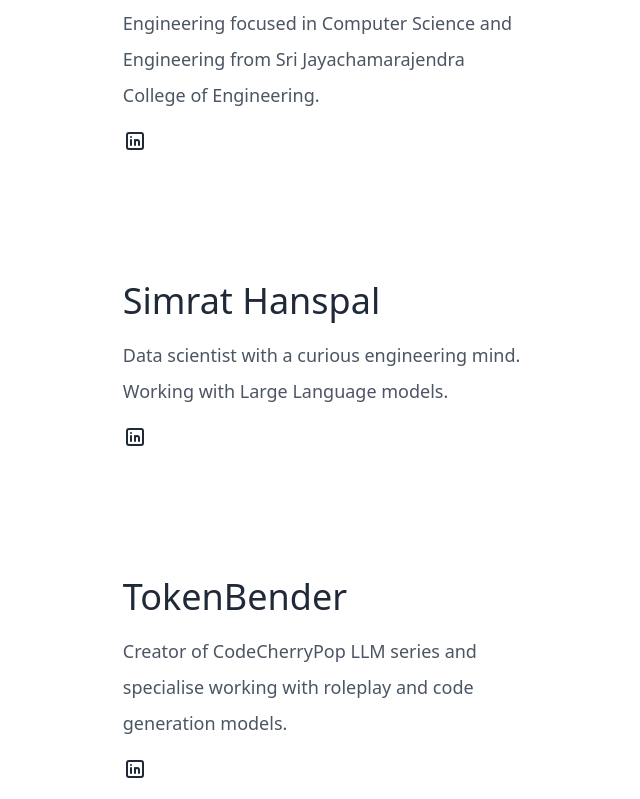
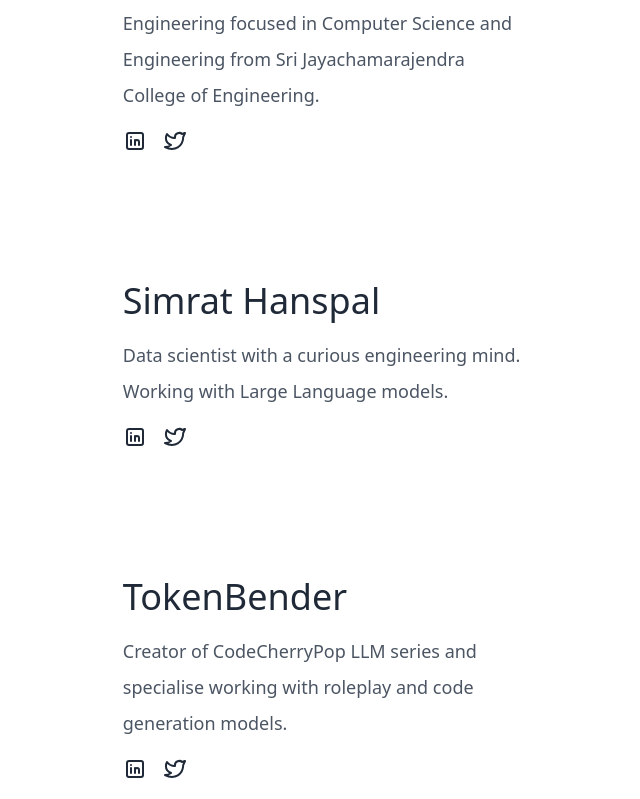
Before and after one commit to kurianbenoy/Indic-Subtitler, a Next.js app in the folder ui/: page /about in a window 1280 px wide. Shown: the part 2781-3580 px from the top of the page, without its empty margins (306-946 px from the left). Built offline with nearby package versions, Linux system fonts and the light colour scheme.

Commit message:
add twitter icon for mentors

```diff
--- a/ui/src/components/Gallery.jsx
+++ b/ui/src/components/Gallery.jsx
@@ -1,4 +1,4 @@
-import { TEAM, MENTORS } from "@components/constants"; // Assuming you add MENTORS to your constants
+import { TEAM, MENTORS } from "@components/constants";
 import {
   IconBrandGithub,
   IconBrandLinkedin,
@@ -77,15 +77,7 @@ export default function Gallery() {
               <p className="mb-4 text-gray-600 md:leading-9 md:text-lg">
                 {mentor.description}
               </p>
-              {/* Assuming mentors also have social links, adjust if not */}
               <div className="flex self-end gap-4">
-                {/* <a
-                  target="_blank"
-                  href={mentor.github}
-                  className="hover:text-primary-900 transition-all duration-300"
-                >
-                  <IconBrandGithub />
-                </a> */}
                 <a
                   target="_blank"
                   href={mentor.linkedin}
@@ -94,13 +86,13 @@ export default function Gallery() {
                 >
                   <IconBrandLinkedin />
                 </a>
-                {/* <a
+                <a
                   target="_blank"
                   href={mentor.twitter}
                   className="hover:text-primary-900 transition-all duration-300"
                 >
                   <IconBrandTwitter />
-                </a> */}
+                </a>
               </div>
             </div>
           </div>
```
